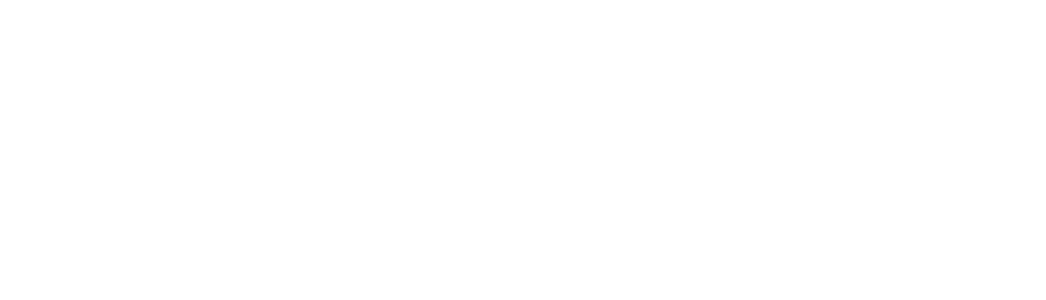
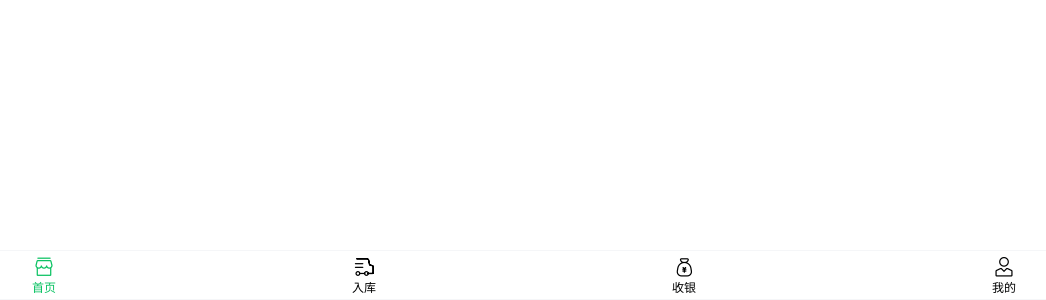
Before and after one commit to astroschen/veteranstore-mobile, a Vue app: page / in a window 1280 px wide. Shown: the part 500-800 px from the top of the page, without its empty margins (116-1162 px from the left). Built offline with nearby package versions, Linux system fonts and the light colour scheme.

Commit message:
拆分tabbar

```diff
--- a/src/views/Home.vue
+++ b/src/views/Home.vue
@@ -1,14 +1,16 @@
 <template>
-  <div class="home">
-  </div>
+    <div class="home">
+        <router-view></router-view>
+        <Tabbar></Tabbar>
+    </div>
 </template>
 
 <script>
-// @ is an alias to /src
-
+import Tabbar from '@/views/common/Tabbar'
 export default {
-  name: 'Home',
-  components: {
-  }
+    name: 'Home',
+    components: {
+        Tabbar,
+    }
 }
 </script>
--- /dev/null
+++ b/src/views/common/Tabbar.vue
@@ -0,0 +1,32 @@
+<template>
+    <div>
+        <!-- 标签栏 -->
+        <van-tabbar v-model="active" active-color="#07c160" inactive-color="#000">
+            <van-tabbar-item icon="shop-o">首页</van-tabbar-item>
+            <van-tabbar-item icon="logistics">入库</van-tabbar-item>
+            <van-tabbar-item icon="balance-o">收银</van-tabbar-item>
+            <van-tabbar-item icon="user-o">我的</van-tabbar-item>
+        </van-tabbar>
+    </div>
+</template>
+
+<script>
+export default {
+    name: 'Tabbar',
+    data() {
+        return {
+
+        }
+    },
+    methods: {
+
+    },
+    mounted(){
+
+    }
+}
+</script>
+
+<style lang="less" scope>
+
+</style>
--- a/src/views/shop/index.vue
+++ b/src/views/shop/index.vue
@@ -33,12 +33,12 @@
         </van-submit-bar>
 
         <!-- 标签栏 -->
-        <van-tabbar v-model="active" active-color="#07c160" inactive-color="#000">
+        <!-- <van-tabbar v-model="active" active-color="#07c160" inactive-color="#000">
             <van-tabbar-item icon="shop-o">首页</van-tabbar-item>
             <van-tabbar-item icon="logistics">入库</van-tabbar-item>
             <van-tabbar-item icon="balance-o">收银</van-tabbar-item>
             <van-tabbar-item icon="user-o">我的</van-tabbar-item>
-        </van-tabbar>
+        </van-tabbar> -->
     </div>
 </template>
 
@@ -110,7 +110,7 @@
             padding: 0 14px 0 10px;
         }
         .van-search__action:active {
-            background: radial-gradient(black, transparent);
+            background: #004c0d;
         }
     }
 
```
